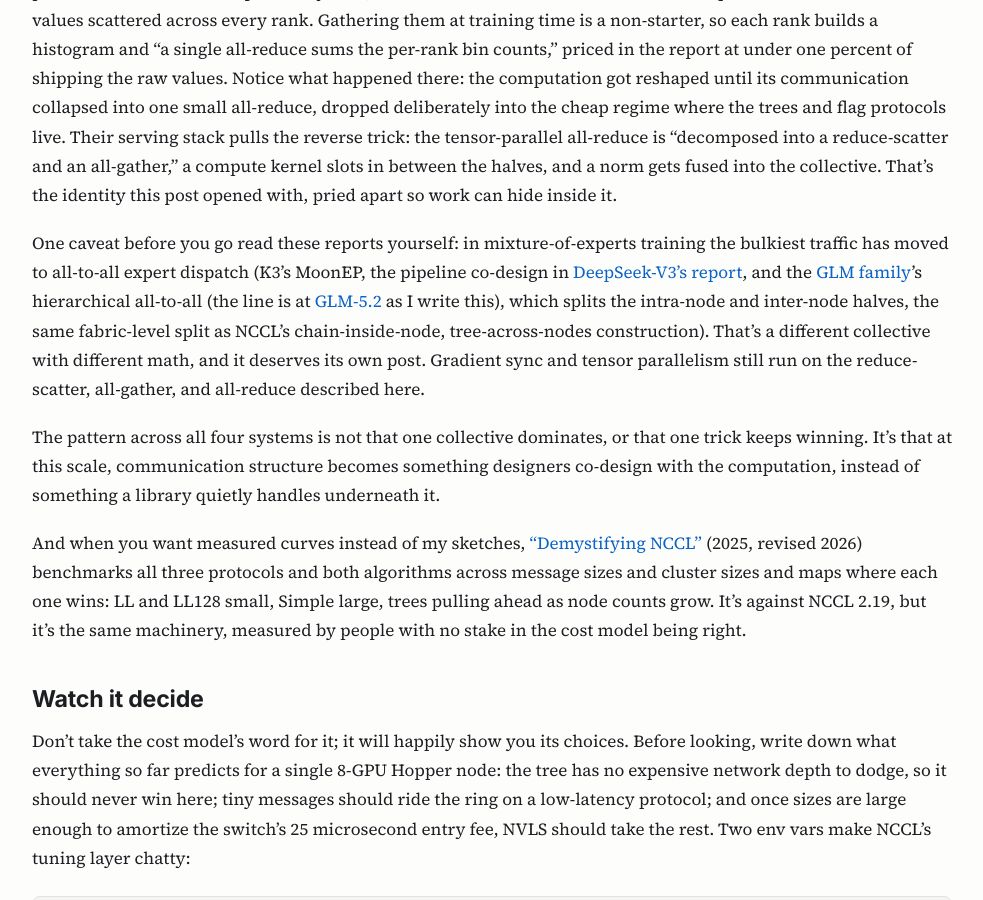
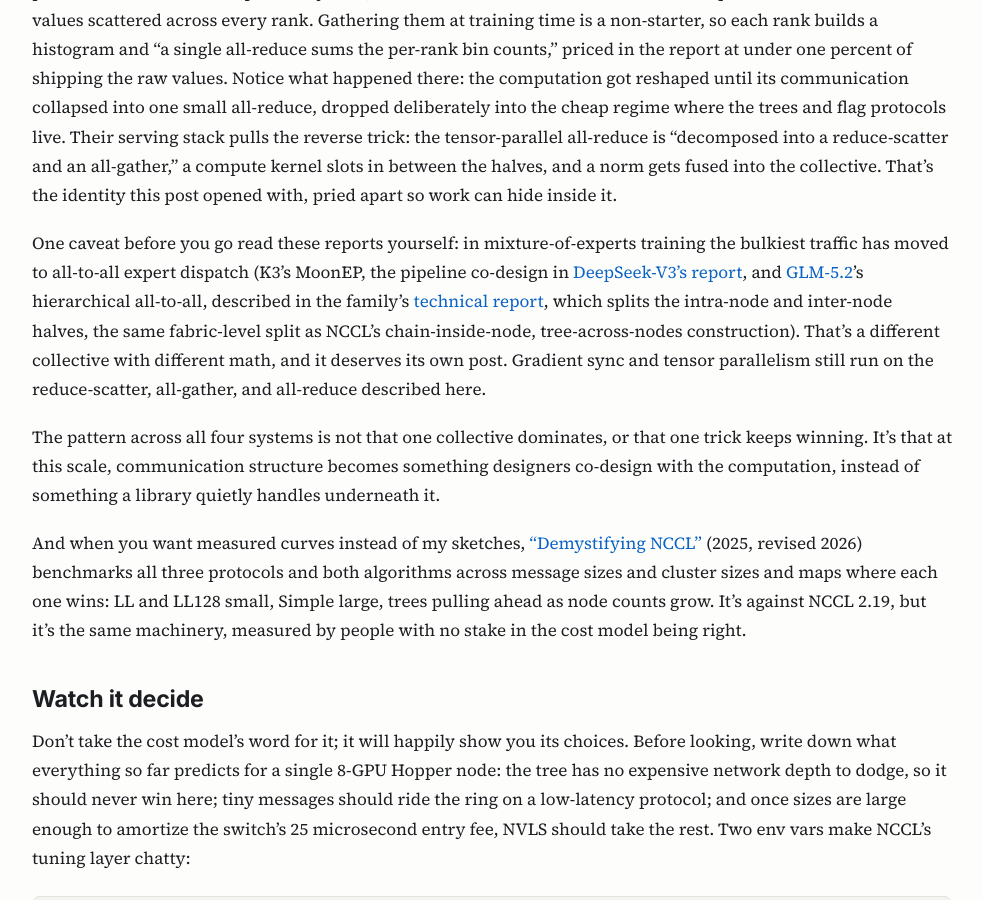
Before and after one commit to rakshithvasudev/rakshithvasudev.github.io, a Jekyll site: the page built from _posts/2026-08-02-inside-nccl-allreduce.md, in a window 1280 px wide and 900 px high, scrolled down 17942 px. Shown: the whole window, without its empty margins (148-1131 px from the left). Built offline with Jekyll 4.4.1, drawn with Linux system fonts in a browser that asks for light colours; some of the changed text lies outside the part shown.

Commit message:
Lead with GLM-5.2

```diff
--- a/_posts/2026-08-02-inside-nccl-allreduce.md
+++ b/_posts/2026-08-02-inside-nccl-allreduce.md
@@ -1146,10 +1146,10 @@ One caveat before you go read these reports yourself: in mixture-of-experts
 training the bulkiest traffic has moved to all-to-all expert dispatch (K3's
 MoonEP, the pipeline co-design in
 [DeepSeek-V3's report](https://arxiv.org/abs/2412.19437), and
-the [GLM family](https://arxiv.org/abs/2602.15763)'s hierarchical
-all-to-all (the line is at [GLM-5.2](https://huggingface.co/blog/zai-org/glm-52-blog)
-as I write this), which splits the intra-node and inter-node halves, the same
-fabric-level split as
+[GLM-5.2](https://huggingface.co/blog/zai-org/glm-52-blog)'s hierarchical
+all-to-all, described in the family's
+[technical report](https://arxiv.org/abs/2602.15763), which splits the
+intra-node and inter-node halves, the same fabric-level split as
 NCCL's chain-inside-node, tree-across-nodes construction). That's a different
 collective with different math, and it deserves its own post. Gradient sync
 and tensor parallelism still run on the reduce-scatter, all-gather, and
@@ -1523,8 +1523,8 @@ throughout.
   source for the histogram all-reduce and the decomposed tensor-parallel
   all-reduce quoted above, and
   [DeepSeek-V3](https://arxiv.org/abs/2412.19437) and
-  the [GLM-5 family report](https://arxiv.org/abs/2602.15763) (current release:
-  [GLM-5.2](https://huggingface.co/blog/zai-org/glm-52-blog)) for the
+  [GLM-5.2](https://huggingface.co/blog/zai-org/glm-52-blog) (comms design in
+  the family's [technical report](https://arxiv.org/abs/2602.15763)) for the
   all-to-all-centric side of mixture-of-experts communication.
 - [NCCL environment variables](https://docs.nvidia.com/deeplearning/nccl/user-guide/docs/env.html),
   including `NCCL_ALGO`, `NCCL_PROTO`, and the debug switches used above.
```
